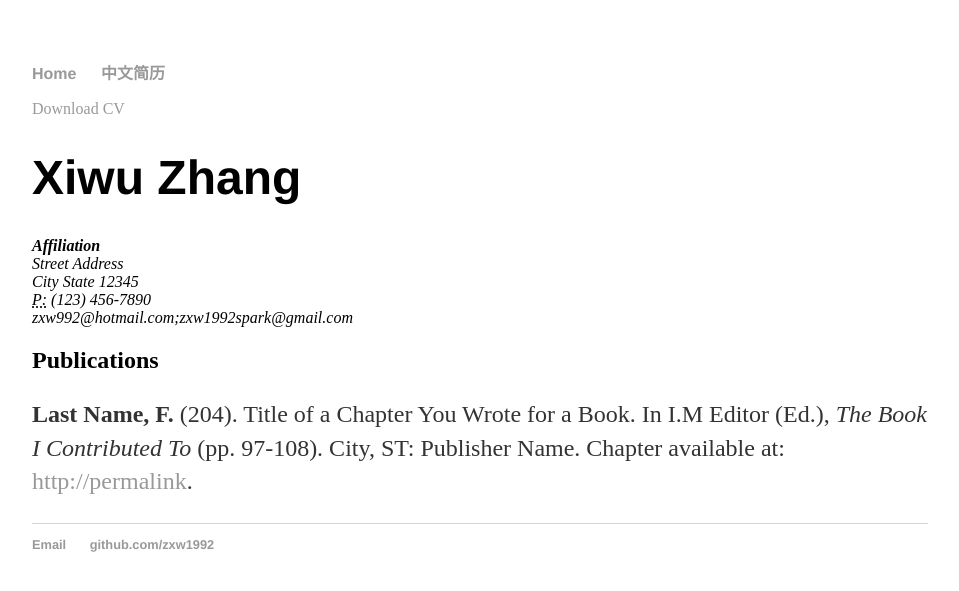
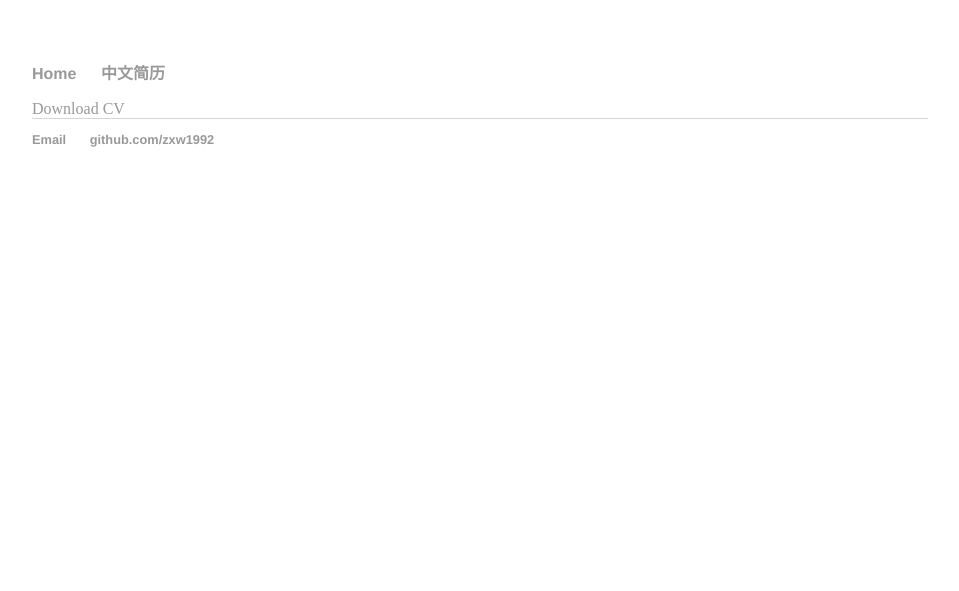
Before and after one commit to zxw1992/zxw1992.github.io, a Jekyll site: the page built from cv/index.html, in a window 1280 px wide. Shown: the top 591 px of the page, without its empty margins (160-1119 px from the left). Built offline with Jekyll 4.4.1, drawn with Linux system fonts in a browser that asks for light colours.

Commit message:
Update index.html
update

```diff
--- a/cv/index.html
+++ b/cv/index.html
@@ -4,19 +4,6 @@
 ---
 
 	<div class="cv">
-		<a href="#" class="download" title="Download CV as PDF">Download CV</a>
-					<h1>Xiwu Zhang</h1>
-					<address>
-					<strong>Affiliation</strong><br>
-					Street Address<br>
-					City State 12345<br>
-					<abbr title="phone">P:</abbr> (123) 456-7890<br>
-					<span class="obfuscate">zxw992@hotmail.com;zxw1992spark@gmail.com</span>
-					</address>
-
-					<h2>Publications</h2>
-
-					<p><strong>Last Name, F.</strong> (204). Title of a Chapter You Wrote for a Book. In I.M Editor (Ed.), <em>The Book I Contributed To</em> (pp. 97-108). City, ST: Publisher Name. Chapter available at: <a href="#">http://permalink</a>.
-
+		<a href="./cv-classic.pdf" class="download" title="Download CV as PDF">Download CV</a>
 
 	</div>
```
